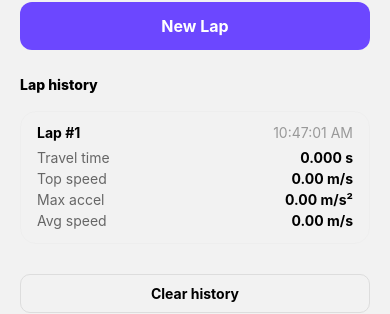
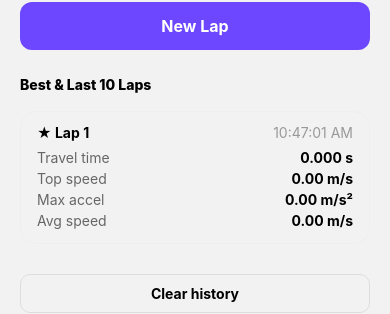
Before and after one commit to Wiiifiii/ESP8266-MPU6050-TOF, a React Native app in the folder app/: screen /Finished in a window 390 px wide. Shown: the part 446-760 px from the top of the page. Built offline with nearby package versions, Linux system fonts and the light colour scheme.

Commit message:
app: Finished scrolls; HistoryList non-scroll; display best-first (fastest) lap order

```diff
--- a/app/components/HistoryList.js
+++ b/app/components/HistoryList.js
@@ -1,6 +1,6 @@
 // components/HistoryList.js
 import React from 'react';
-import { View, Text, FlatList } from 'react-native';
+import { View, Text } from 'react-native';
 import { fmtTime, fmtSpeed, fmtAccel } from '../utils/format';
 
 export default function HistoryList({ items = [] }) {
@@ -13,17 +13,20 @@ export default function HistoryList({ items = [] }) {
   }
 
   return (
-    <FlatList
-      data={items}
-      keyExtractor={(_, idx) => `lap-${idx}`}
-      renderItem={({ item, index }) => (
-        <View style={{
-          paddingVertical: 12,
-          borderBottomWidth: index === items.length - 1 ? 0 : 1,
-          borderBottomColor: '#eee'
-        }}>
+    <View style={{ borderWidth: 1, borderColor: '#eee', borderRadius: 16, paddingHorizontal: 16 }}>
+      {items.map((item, index) => (
+        <View
+          key={`lap-${index}`}
+          style={{
+            paddingVertical: 12,
+            borderBottomWidth: index === items.length - 1 ? 0 : 1,
+            borderBottomColor: '#eee',
+          }}
+        >
           <View style={{ flexDirection: 'row', justifyContent: 'space-between', marginBottom: 6 }}>
-            <Text style={{ fontWeight: '700' }}>Lap #{items.length - index}</Text>
+            <Text style={{ fontWeight: '700' }}>
+              {index === 0 ? '★ ' : ''}Lap {index + 1}
+            </Text>
             {item.when && (
               <Text style={{ color: '#999' }}>
                 {new Date(item.when).toLocaleTimeString()}
@@ -35,9 +38,8 @@ export default function HistoryList({ items = [] }) {
           <Row label="Max accel"   value={fmtAccel(item.maxAccel)} />
           <Row label="Avg speed"   value={fmtSpeed(item.avgSpeed)} />
         </View>
-      )}
-      style={{ borderWidth: 1, borderColor: '#eee', borderRadius: 16, paddingHorizontal: 16 }}
-    />
+      ))}
+    </View>
   );
 }
 
--- a/app/screens/FinishedScreen.js
+++ b/app/screens/FinishedScreen.js
@@ -1,5 +1,5 @@
 import React, { useEffect } from 'react';
-import { View, Text, Pressable } from 'react-native';
+import { View, Text, Pressable, ScrollView } from 'react-native';
 import StepperHeader from '../components/StepperHeader';
 import { useLap } from '../context/LapContext';
 import { computeMetrics } from '../utils/metrics';
@@ -23,26 +23,30 @@ export default function FinishedScreen({ navigation }) {
     startTime, endTime,
   });
 
-  // Ensure it’s in history once
+  // Ensure it’s in history once (store last 10; order irrelevant here)
   useEffect(() => {
     if (!summary) return;
     if (!lastSummary) setLastSummary(summary);
 
-    // Only push if an identical "when" isn't already in history
     const withWhen = { ...summary, when: endTime || Date.now() };
-    const already =
-      lapHistory?.some(s => Math.abs((s.when ?? 0) - (withWhen.when ?? 1)) < 5) ?? false;
-    if (!already) {
-      setLapHistory(prev => [withWhen, ...(prev || [])].slice(0, 10));
-    }
+    setLapHistory(prev => {
+      const arr = [withWhen, ...(prev || [])];
+      return arr.slice(0, 10);
+    });
     // eslint-disable-next-line react-hooks/exhaustive-deps
   }, []);
+
+  // BEST FIRST for display (smallest elapsedMs first)
+  const sortedForDisplay = [...(lapHistory || [])].sort(
+    (a, b) => (a?.elapsedMs ?? Number.POSITIVE_INFINITY) - (b?.elapsedMs ?? Number.POSITIVE_INFINITY)
+  );
 
   return (
     <View style={{ flex: 1 }}>
       <StepperHeader stepIndex={5} />
 
-      <View style={{ padding: 20, gap: 18 }}>
+  {/* Scroll the full page so the history can grow */}
+  <ScrollView contentContainerStyle={{ padding: 20, gap: 18, paddingBottom: 40 }}>
         <Text style={{ fontSize: 26, fontWeight: '800' }}>Finished</Text>
         <Text style={{ color: '#666' }}>Track: {Number(trackDistance)} m</Text>
 
@@ -73,9 +77,9 @@ export default function FinishedScreen({ navigation }) {
           <Text style={{ color: 'white', fontWeight: '700', fontSize: 16 }}>New Lap</Text>
         </Pressable>
 
-        {/* Lap history list */}
-        <Text style={{ marginTop: 8, fontWeight: '800' }}>Lap history</Text>
-        <HistoryList items={lapHistory} />
+  {/* Lap history list */}
+  <Text style={{ marginTop: 8, fontWeight: '800' }}>Best & Last 10 Laps</Text>
+  <HistoryList items={sortedForDisplay} />
 
         {/* Optional: clear history */}
         <Pressable
@@ -92,7 +96,7 @@ export default function FinishedScreen({ navigation }) {
         >
           <Text style={{ fontWeight: '700' }}>Clear history</Text>
         </Pressable>
-      </View>
+  </ScrollView>
     </View>
   );
 }
```
